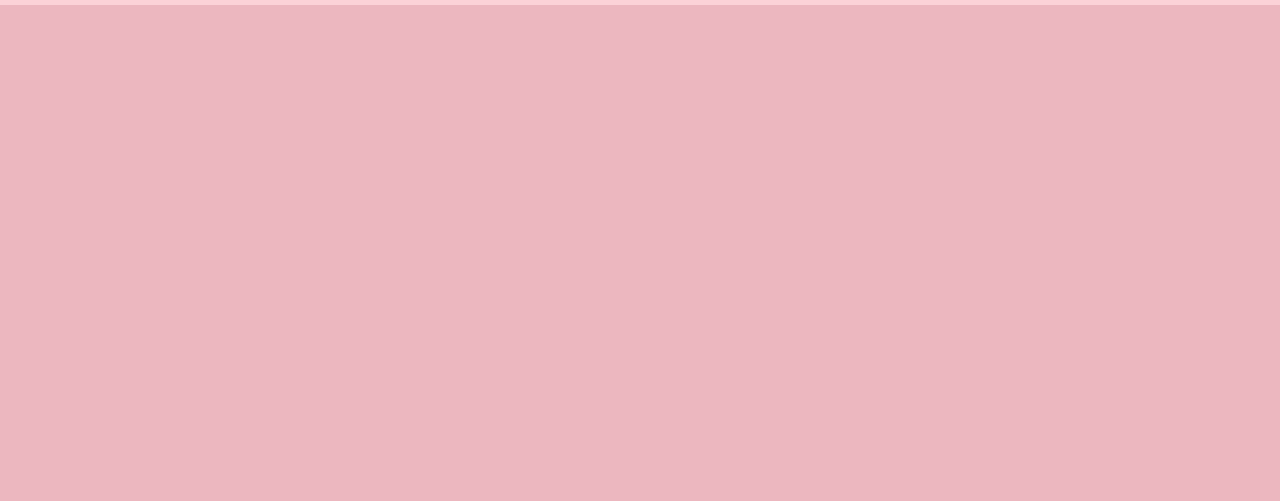
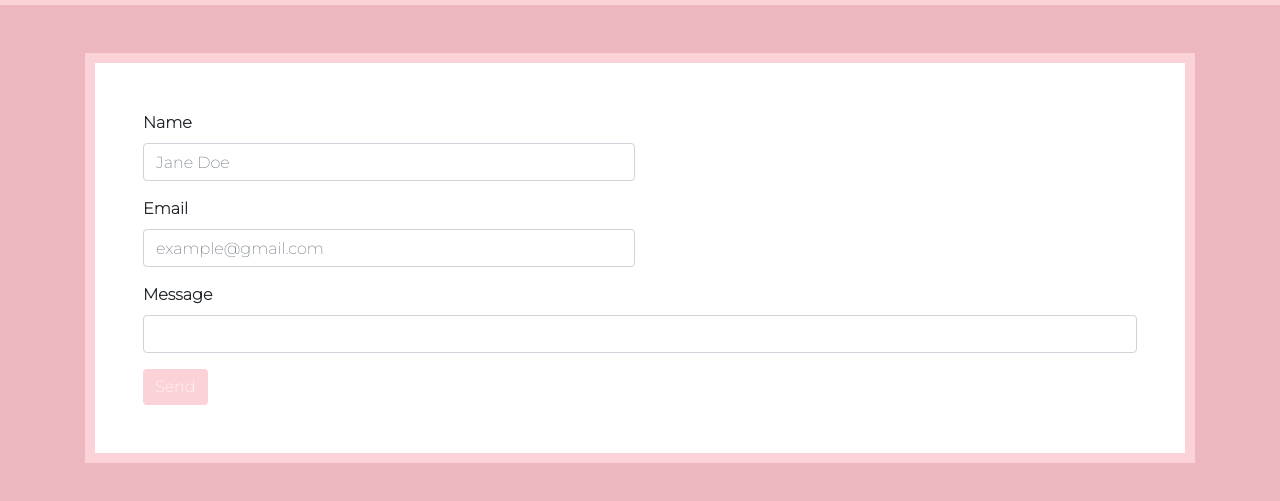
Before and after one commit to tajah93/Homework--02, a plain HTML site: page contact.html in a window 1280 px wide. Shown: the part 51-552 px from the top of the page. Drawn offline with nearby package versions, Linux system fonts and the light colour scheme.

Commit message:
Homework--02

```diff
--- a/Css/contact.css
+++ b/Css/contact.css
@@ -0,0 +1,22 @@
+.container {
+    font-family: 'Montserrat', sans-serif;
+    padding: 3em;
+}
+
+.contactForm {
+    background-color: white;
+    border: 10px solid #fbd2d7;
+    padding: 3em;
+}
+.form-group.col-md-6 {
+    font-weight: bold;
+}
+
+.form-group {
+    font-weight: bold;
+}
+
+.btn.btn-primary {
+    background-color: #fbd2d7;
+    border: #fbd2d7
+}
--- a/contact.html
+++ b/contact.html
@@ -37,6 +37,29 @@
   <style type="text/css">
   </style>
 
+<div class="container">
+  <form class="contactForm">
+    <div class="form-row">
+      <div class="form-group col-md-6">
+        <label for="inputName">Name</label>
+        <input type="name" class="form-control" id="name" placeholder="Jane Doe">
+      </div>
+    </div>
+    <div class="form-row">
+      <div class="form-group col-md-6">
+        <label for="inputEmail4">Email</label>
+        <input type="email" class="form-control" id="inputEmail4" placeholder="example@gmail.com">
+      </div>
+    </div>
+    <div class="form-group">
+      <label for="inputMessage">Message</label>
+      <input type="text" class="form-control" id="inputMessage">
+    </div>
+    <button type="submit" class="btn btn-primary">Send</button>
+  </form>
+
+      </div>
+
 </body>
 
 </head>
```
